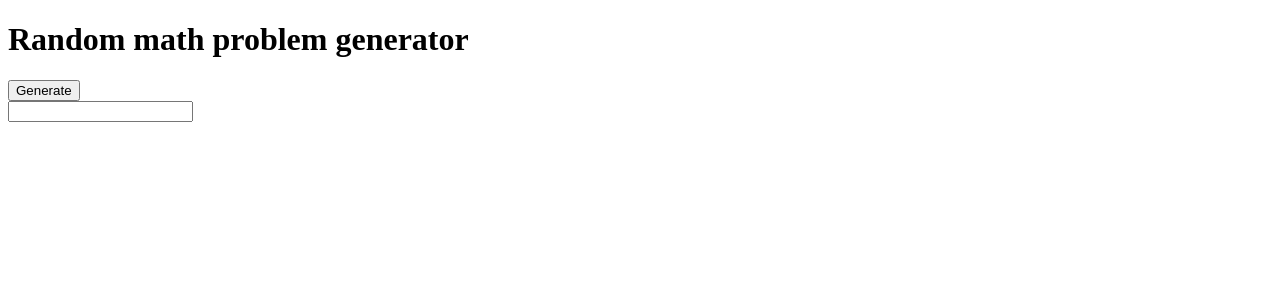
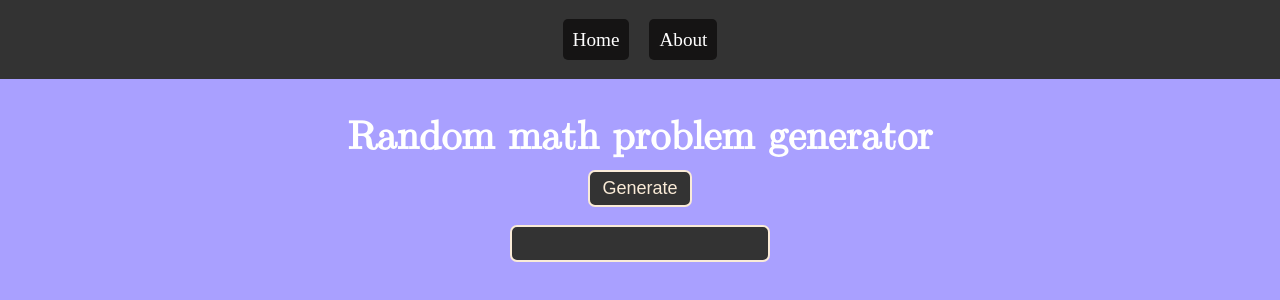
Before and after one commit to P5702n/Random-Maths-questions, a plain HTML site: page index.html in a window 1280 px wide. Drawn offline with Linux system fonts and the light colour scheme.

Commit message:
modified:   index.html

```diff
--- a/index.html
+++ b/index.html
@@ -8,6 +8,13 @@
 </head>
 
 <body>
+    <nav>
+        <ul>
+            <li><a href="index.html">Home</a></li>
+            <li><a href="about.html">About</a></li>
+        </ul>
+    </nav>
+    <main>
         <h1>Random math problem generator</h1>
         <input type="submit" id="generate" value="Generate">
 
@@ -15,11 +22,81 @@
             <span id="fNum"></span>
             <span id="operator"></span>
             <span id="sNum"></span>
+        </div>
         <button id="checkBtn">Check</button>
-    </div>
         <h1 id="correctText">Correct answer!</h1>
         <h1 id="wrongText">Wrong answer!</h1>
+    </main>
+    <style>
+        * {
+            margin: 0;
+            padding: 0;
+            background-color: #a9a0ff;
+        }
+
+        nav ul {
+            display: flex;
+            justify-content: center;
+            align-items: center;
+            padding: 10px;
+            background-color: #333;
+            color: #fff;
+            height: 59px;
+        }
+
+        nav li {
+            list-style: none;
+            margin: 0 10px;
+
+        }
+
+        nav li a {
+            text-decoration: none;
+            color: #fff;
+            background-color: #151414;
+            padding: 10px;
+            border-radius: 5px;
+            font-size: larger;
+        }
+
+        main h1 {
+            text-align: center;
+            font-family: math;
+            font-size: 40px;
+            color: #fff;
+            margin-top: 34px;
+        }
+
+        main {
+            display: flex;
+            justify-content: center;
+            align-items: center;
+            flex-direction: column;
+        }
+
+        main input {
+            margin: 9px;
+            padding: 6px 12px;
+            font-size: large;
+            background: #333333;
+            color: antiquewhite;
+            border: 2px solid;
+            border-radius: 7px;
+        }
+
+        #checkBtn {
+            margin: 9px;
+            padding: 6px 12px;
+            font-size: large;
+            background: #333333;
+            color: antiquewhite;
+            border: 2px solid;
+            border-radius: 7px;
+        }
+    </style>
+</body>
 <script>
+    let main = document.querySelector("main");
     const generateProb = () => {
         let fNum = Math.floor(Math.random() * 100);
         let sNum = Math.floor(Math.random() * 100);
@@ -59,11 +136,12 @@
     let yourResultInputBox = document.createElement("input");
     yourResultInputBox.setAttribute("type", "text");
     yourResultInputBox.setAttribute("id", "yourResult");
-        document.body.appendChild(yourResultInputBox);
+    main.appendChild(yourResultInputBox);
     document.getElementById("checkBtn").hidden = true;
     let result = 0;
     document.getElementById("generate").onclick = function () {
         document.getElementById("checkBtn").hidden = false;
+        document.getElementById("generate").value = "ReGenerate";
         result = generateProb();
     }
     document.getElementById("checkBtn").onclick = function () {
@@ -78,7 +156,10 @@
             result = generateProb();
 
 
-            } else {
+        } else if (document.getElementById("yourResult").value == "") {
+            alert("Please enter your answer");
+        }
+        else {
             wrongText.hidden = false;
             correctText.hidden = true;
             console.log("Right answer: " + result);
@@ -96,6 +177,7 @@
         }
     }
 </script>
+
 </body>
 
 </html>
```
Lines whose indentation alone changed are shown as unchanged.
